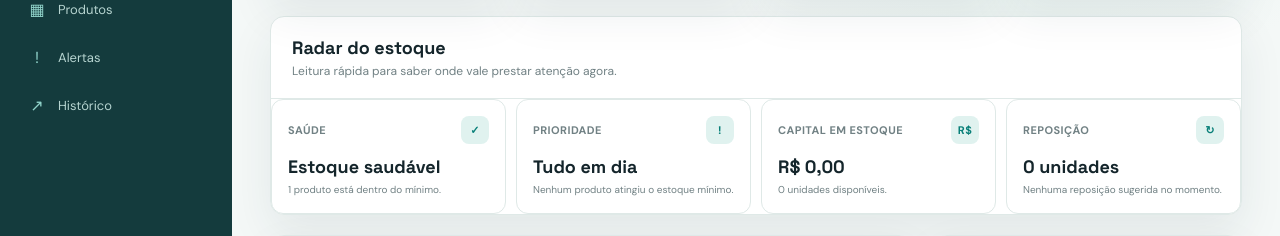
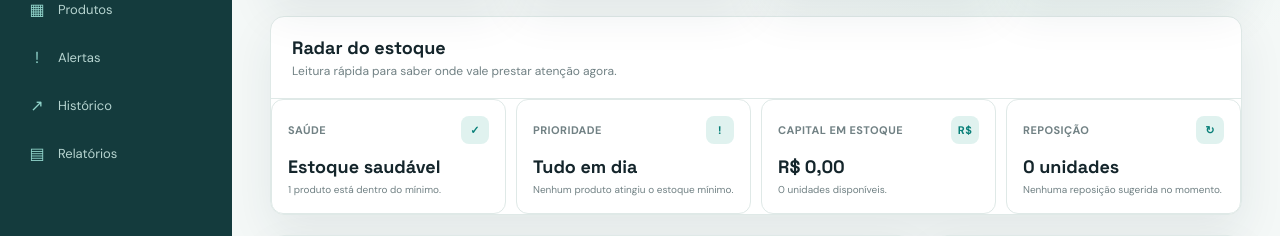
Before and after one commit to bacharelado/stockai, a FastAPI app: page /dashboard in a window 1280 px wide. Shown: the part 329-565 px from the top of the page. Run offline with FastAPI, Linux system fonts and the light colour scheme; the visitor is signed in with stand-in values (Sample User, id 1); tables that the repository leaves empty hold one stand-in row (values such as "Sample post"); parts of the project's set-up code (start-up, migrations or seed data) failed here and were passed over.

Commit message:
feat: add reports to main navigation

```diff
--- a/app/templates/partials/sidebar.html
+++ b/app/templates/partials/sidebar.html
@@ -14,6 +14,7 @@
         <a href="#produtos"><span class="nav-icon">▦</span><span>Produtos</span></a>
         <a href="#alertas"><span class="nav-icon">!</span><span>Alertas</span></a>
         <a href="#historico" id="history-link"><span class="nav-icon">↗</span><span>Histórico</span></a>
+        <a href="/static/relatorios.html"><span class="nav-icon">▤</span><span>Relatórios</span></a>
     </nav>
 
     {% if pode_gerenciar %}
```
